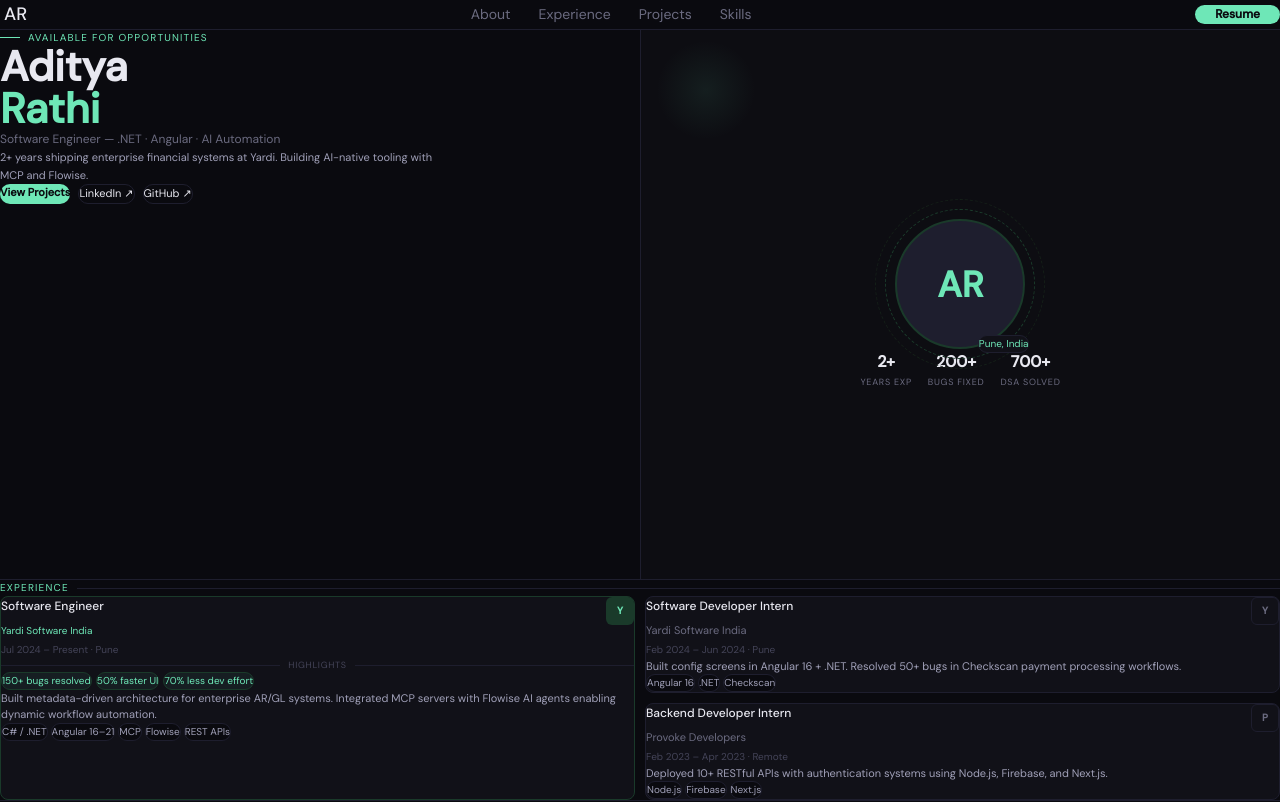
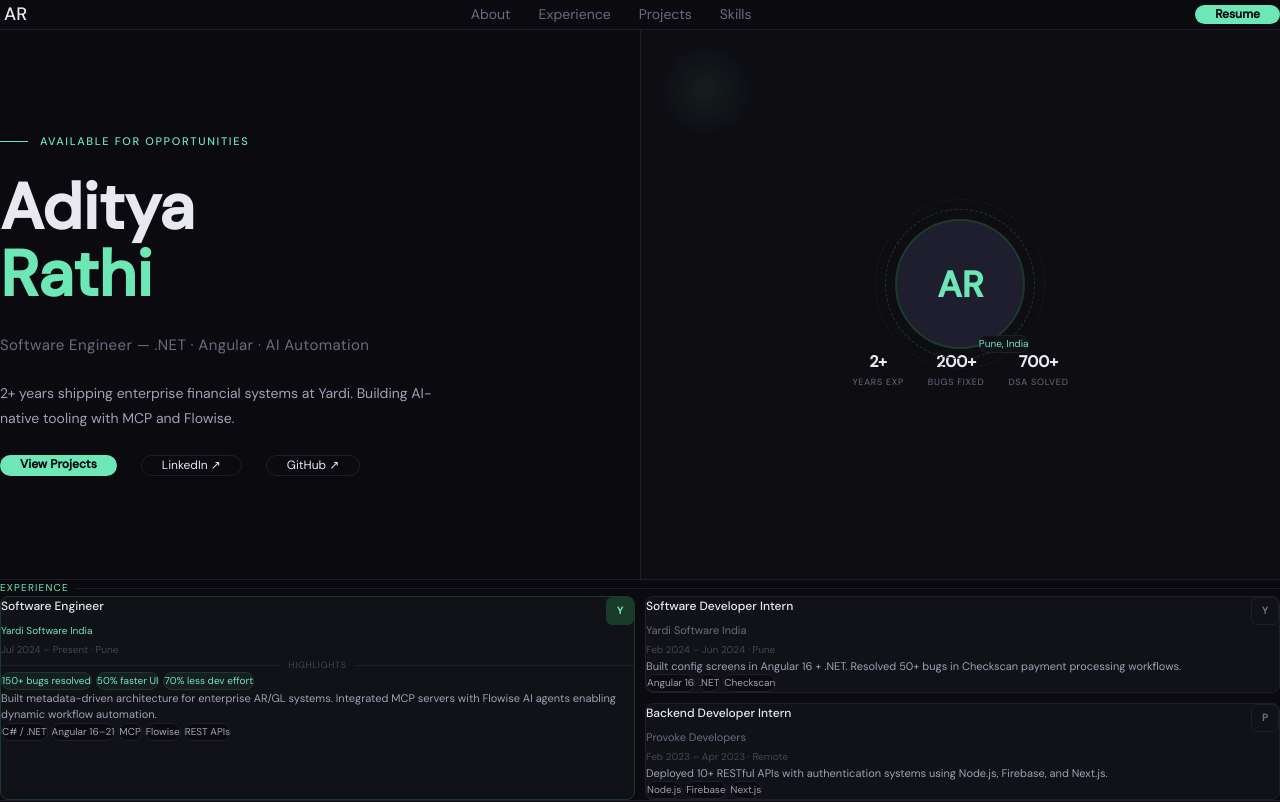
Before and after one commit to Aditya-V-Rathi/aditya-portfolio, a Next.js app: page / in a window 1280 px wide. Shown: the top 802 px of the page. Built offline with nearby package versions, Linux system fonts and the light colour scheme.

Commit message:
Main section style improved

```diff
--- a/components/sections/Contact.tsx
+++ b/components/sections/Contact.tsx
@@ -2,7 +2,7 @@ import { info } from "@/data/info"
 
 export default function Contact() {
   return (
-    <section id="contact" className="px-7 py-7 text-center">
+    <section id="contact" className="px-[28px] py-[28px] text-center">
 
       <p className="text-[20px] font-bold text-[#e8e8f0] mb-[6px]">
         Let&apos;s work together
@@ -12,7 +12,8 @@ export default function Contact() {
       </p>
       <a
         href={`mailto:${info.email}`}
-        className="inline-block rounded-[20px] bg-[#6EE7B7] px-6 py-2 text-[12px] font-semibold text-[#0a0a0f]"
+        className="inline-block rounded-[20px] bg-[#6EE7B7] py-2.5 text-[12px] font-semibold text-[#0a0a0f]"
+        style={{ paddingLeft: "20px", paddingRight: "20px" }}
       >
         Say hello ↗
       </a>
--- a/components/sections/Experience.tsx
+++ b/components/sections/Experience.tsx
@@ -5,7 +5,7 @@ export default function Experience() {
   const others = experience.filter((e) => !e.featured)
 
   return (
-    <section id="experience" className="border-b border-[#1e1e2e] px-7 py-6">
+    <section id="experience" className="border-b border-[#1e1e2e] px-[28px] py-[24px]">
 
       {/* Heading */}
       <div className="flex items-center gap-2 mb-4">
@@ -52,7 +52,7 @@ export default function Experience() {
               {exp.highlights.map((h) => (
                 <span
                   key={h}
-                  className="rounded-[10px] border border-[#1a3a2a] bg-[rgba(110,231,183,0.06)] px-2 py-0.5 text-[10px] text-[#6EE7B7] mr-0.5"
+                  className="rounded-[10px] border border-[#1a3a2a] bg-[rgba(110,231,183,0.06)] px-[8px] py-[2px] text-[10px] text-[#6EE7B7] mr-0.5"
                 >
                   {h}
                 </span>
@@ -65,7 +65,7 @@ export default function Experience() {
               {exp.tags.map((tag) => (
                 <span
                   key={tag}
-                  className="rounded-[10px] border border-[#1e1e2e] bg-[#0a0a0f] px-2 py-0.5 text-[10px] text-[#a0a0b8] mr-0.5"
+                  className="rounded-[10px] border border-[#1e1e2e] bg-[#0a0a0f] px-[8px] py-[2px] text-[10px] text-[#a0a0b8] mr-0.5"
                 >
                   {tag}
                 </span>
@@ -103,7 +103,7 @@ export default function Experience() {
                 {exp.tags.map((tag) => (
                   <span
                     key={tag}
-                    className="rounded-[10px] border border-[#1e1e2e] bg-[#0a0a0f] px-2 py-0.5 text-[10px] text-[#a0a0b8] mr-0.5"
+                    className="rounded-[10px] border border-[#1e1e2e] bg-[#0a0a0f] px-[8px] py-[2px] text-[10px] text-[#a0a0b8] mr-0.5"
                   >
                     {tag}
                   </span>
--- a/components/sections/Hero.tsx
+++ b/components/sections/Hero.tsx
@@ -2,39 +2,40 @@ import { info } from "@/data/info"
 
 export default function Hero() {
   return (
-    <section id="about" className="grid grid-cols-1 md:grid-cols-2 border-b border-[#1e1e2e] min-h-[550px]">
+    <section id="about" className="grid grid-cols-1 md:grid-cols-2 border-b border-[#1e1e2e] min-h-[550px] px-6 md:px-12 lg:px-20">
 
       {/* LEFT */}
-      <div className="pt-9 pr-6 pb-9 pl-7 relative">
+      <div className="pl-8 md:pl-16 lg:pl-28 xl:pl-36 pr-10 pt-10 pb-10 ml-4 md:ml-8 lg:ml-16 xl:ml-24 relative flex flex-col justify-center items-start gap-6 text-left">
         {/* Eyebrow */}
-        <div className="flex items-center gap-2 mb-[14px]">
-          <div className="w-[20px] h-[1px] bg-[#6EE7B7]" />
-          <span className="text-[10px] uppercase tracking-[0.12em] text-[#6EE7B7]">
+        <div className="flex items-center gap-3">
+          <div className="w-[28px] h-[1px] bg-[#6EE7B7]" />
+          <span className="text-[11px] uppercase tracking-[0.15em] text-[#6EE7B7] font-medium">
             Available for opportunities
           </span>
         </div>
 
         {/* Name */}
-        <h1 className="mb-[6px] text-[42px] font-extrabold leading-[1] text-[#e8e8f0]">
+        <h1 className="ml-[30px] text-[64px] font-extrabold leading-[1.05] text-[#e8e8f0]">
           Aditya<br />
-          <span className="text-[#6EE7B7]">Rathi</span>
+          <span className="ml-8 text-[#6EE7B7]">Rathi</span>
         </h1>
 
         {/* Role */}
-        <p className="mb-[10px] text-[12px] text-[#6b6b80]">
+        <p className="text-[15px] text-[#6b6b80] tracking-wide">
           Software Engineer — .NET · Angular · AI Automation
         </p>
 
         {/* Description */}
-        <p className="mb-[18px] text-[11px] leading-[1.6] text-[#a0a0b8] max-w-md">
+        <p className="text-[14px] leading-[1.8] text-[#a0a0b8] max-w-md">
           2+ years shipping enterprise financial systems at Yardi. Building AI-native tooling with MCP and Flowise.
         </p>
 
         {/* CTAs */}
-        <div className="flex flex-wrap gap-2">
+        <div className="flex flex-wrap gap-6 justify-start">
           <a
             href="#projects"
-            className="rounded-[20px] bg-[#6EE7B7] px-4 py-1.5 text-[11px] font-semibold text-[#0a0a0f]"
+            className="rounded-[20px] bg-[#6EE7B7] py-2.5 text-[12px] font-semibold text-[#0a0a0f]"
+            style={{ paddingLeft: "20px", paddingRight: "20px" }}
           >
             View Projects
           </a>
@@ -42,7 +43,8 @@ export default function Hero() {
             href={info.linkedin}
             target="_blank"
             rel="noopener noreferrer"
-            className="rounded-[20px] border border-[#1e1e2e] px-4 py-1.5 text-[11px] text-[#e8e8f0]"
+            className="rounded-[20px] border border-[#1e1e2e] py-2.5 text-[12px] text-[#e8e8f0]"
+            style={{ paddingLeft: "20px", paddingRight: "20px" }}
           >
             LinkedIn ↗
           </a>
@@ -50,13 +52,13 @@ export default function Hero() {
             href={info.github}
             target="_blank"
             rel="noopener noreferrer"
-            className="rounded-[20px] border border-[#1e1e2e] px-4 py-1.5 text-[11px] text-[#e8e8f0]"
+            className="rounded-[20px] border border-[#1e1e2e] py-2.5 text-[12px] text-[#e8e8f0]"
+            style={{ paddingLeft: "20px", paddingRight: "20px" }}
           >
             GitHub ↗
           </a>
         </div>
       </div>
-
       {/* RIGHT */}
       <div className="border-l border-[#1e1e2e] bg-[#0d0d12] flex items-center justify-center p-6 relative overflow-hidden">
 
@@ -64,7 +66,7 @@ export default function Hero() {
         <div className="absolute w-[100px] h-[100px] rounded-full bg-[radial-gradient(circle,rgba(110,231,183,0.08),transparent_70%)] top-[10px] left-[15px]" />
 
         {/* Photo section */}
-        <div className="flex flex-col items-center">
+        <div className="flex flex-col items-center" >
           <div className="relative">
             {/* Outer ring 2 */}
             <div className="absolute w-[170px] h-[170px] rounded-full border border-dashed border-[#141f18] -top-[20px] -left-[20px]" />
@@ -81,7 +83,7 @@ export default function Hero() {
           </div>
 
           {/* Stats */}
-          <div className="flex gap-4 mt-4">
+          <div className="flex gap-6 mt-10">
             {info.stats.map((stat) => (
               <div key={stat.label} className="text-center">
                 <div className="text-[16px] font-bold text-[#e8e8f0]">{stat.value}</div>
@@ -92,6 +94,7 @@ export default function Hero() {
         </div>
       </div>
 
+
     </section>
   )
 }
--- a/components/sections/Navbar.tsx
+++ b/components/sections/Navbar.tsx
@@ -9,7 +9,7 @@ export default function Navbar() {
 
   return (
     <nav className="border-b border-[#1e1e2e] bg-[#0a0a0f]">
-      <div className="flex items-center justify-between px-8 py-5">
+      <div className="flex items-center justify-between px-[32px] py-[20px]">
         <div className="text-[18px] font-medium text-[#e8e8f0]" style={{ paddingLeft: "4px" }}>AR</div>
 
         <div className="hidden items-center gap-7 md:flex">
@@ -17,7 +17,7 @@ export default function Navbar() {
             <a
               key={link}
               href={`#${link.toLowerCase()}`}
-              className="px-2 py-1 text-[14px] text-[#6b6b80] hover:text-[#e8e8f0] transition-colors"
+              className="px-[8px] py-[4px] text-[14px] text-[#6b6b80] hover:text-[#e8e8f0] transition-colors"
             >
               {link}
             </a>
@@ -28,7 +28,7 @@ export default function Navbar() {
           href={info.resume}
           target="_blank"
           rel="noopener noreferrer"
-          className="hidden rounded-[20px] bg-[#6EE7B7] py-2.5 text-[12px] font-semibold text-[#0a0a0f] md:block"
+          className="hidden rounded-[20px] bg-[#6EE7B7] py-[10px] text-[12px] font-semibold text-[#0a0a0f] md:block"
           style={{ paddingLeft: "20px", paddingRight: "20px" }}
         >
           Resume
@@ -46,13 +46,13 @@ export default function Navbar() {
       </div>
 
       {open && (
-        <div className="border-t border-[#1e1e2e] bg-[#0a0a0f] px-7 py-5 md:hidden">
+        <div className="border-t border-[#1e1e2e] bg-[#0a0a0f] px-[28px] py-[20px] md:hidden">
           <div className="flex flex-col gap-5">
             {links.map((link) => (
               <a
                 key={link}
                 href={`#${link.toLowerCase()}`}
-                className="px-2 py-1 text-base text-[#6b6b80] hover:text-[#e8e8f0]"
+                className="px-[8px] py-[4px] text-base text-[#6b6b80] hover:text-[#e8e8f0]"
                 onClick={() => setOpen(false)}
               >
                 {link}
@@ -62,7 +62,7 @@ export default function Navbar() {
               href={info.resume}
               target="_blank"
               rel="noopener noreferrer"
-              className="w-fit rounded-[20px] bg-[#6EE7B7] py-2.5 text-[12px] font-semibold text-[#0a0a0f]"
+              className="w-fit rounded-[20px] bg-[#6EE7B7] py-[10px] text-[12px] font-semibold text-[#0a0a0f]"
               style={{ paddingLeft: "20px", paddingRight: "20px" }}
             >
               Resume
--- a/components/sections/Skills.tsx
+++ b/components/sections/Skills.tsx
@@ -2,7 +2,7 @@ import { skills } from "@/data/skills"
 
 export default function Skills() {
   return (
-    <section id="skills" className="border-b border-[#1e1e2e] px-7 py-6">
+    <section id="skills" className="border-b border-[#1e1e2e] px-[28px] py-[24px]">
 
       {/* Heading */}
       <div className="flex items-center gap-2 mb-4">
@@ -22,7 +22,7 @@ export default function Skills() {
               {items.map((skill) => (
                 <span
                   key={skill}
-                  className="rounded-[10px] border border-[#1e1e2e] bg-[#0a0a0f] px-2 py-0.5 text-[10px] text-[#a0a0b8] mr-0.5"
+                  className="rounded-[10px] border border-[#1e1e2e] bg-[#0a0a0f] px-[8px] py-[2px] text-[10px] text-[#a0a0b8] mr-0.5"
                 >
                   {skill}
                 </span>
```
